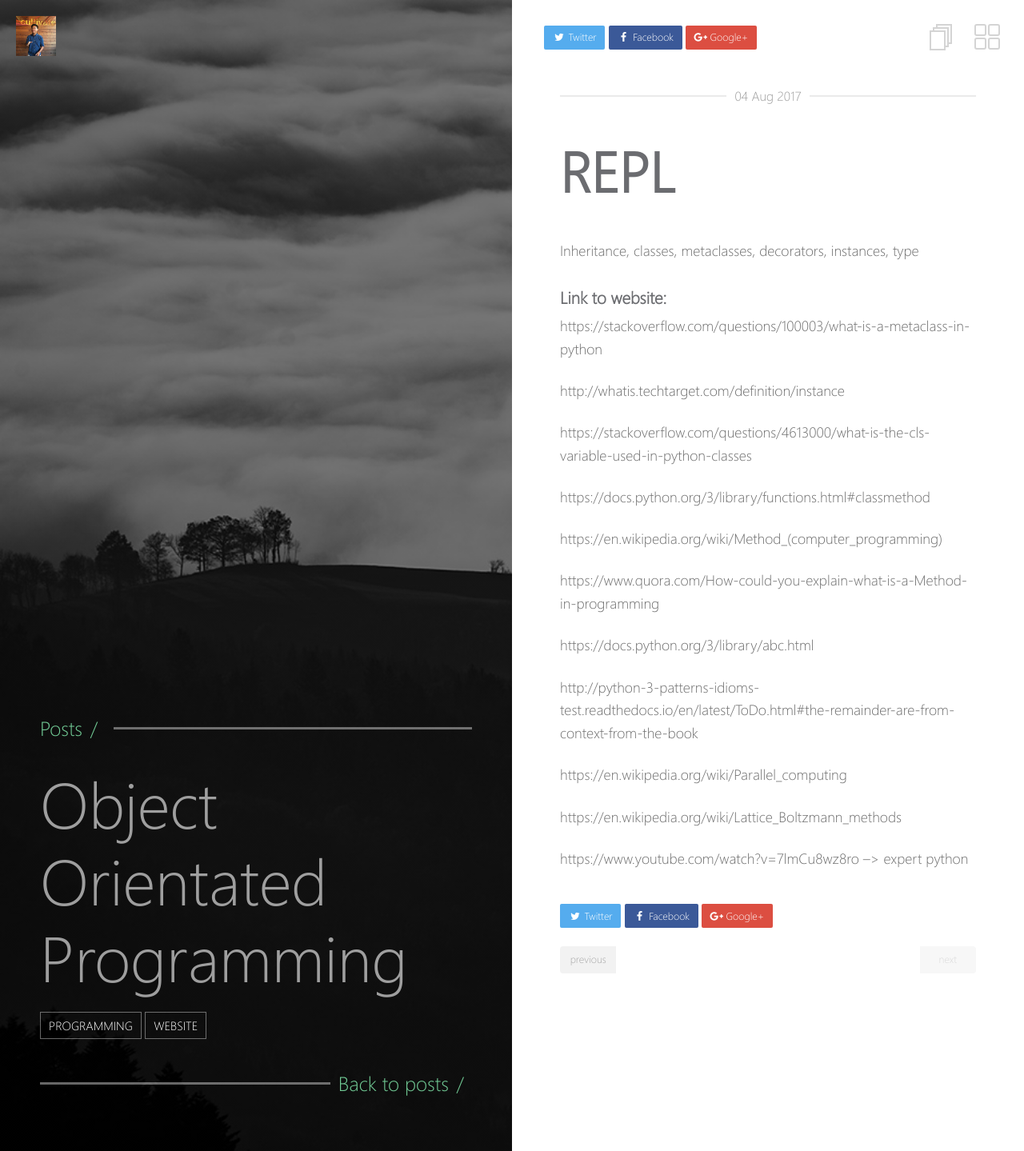
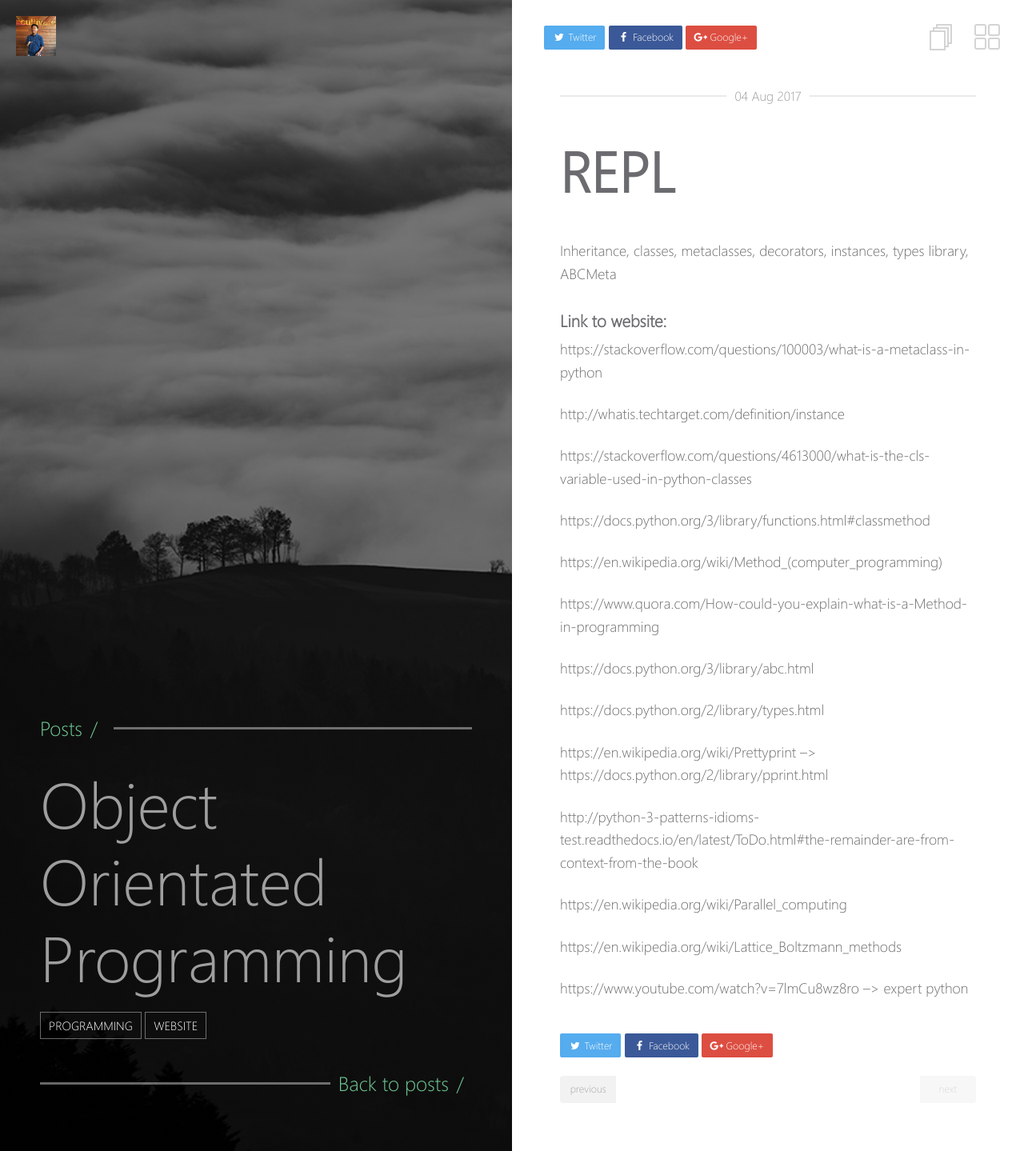
Before and after one commit to ranyishere/ranyishere.github.io, a Jekyll site: the page built from _posts/2017-08-04-classes-inheritance-decorators.md, in a window 1280 px wide. Shown: the whole page at 80% size. Built offline with Jekyll 4.4.1, drawn with Linux system fonts in a browser that asks for light colours.

Commit message:
Auto stash before merge of "master" and "origin/master"
merged new websites

```diff
--- a/_posts/2017-08-04-classes-inheritance-decorators.md
+++ b/_posts/2017-08-04-classes-inheritance-decorators.md
@@ -9,7 +9,7 @@ tags:
 
 # REPL
 
-Inheritance, classes, metaclasses, decorators, instances, type
+Inheritance, classes, metaclasses, decorators, instances, types library, ABCMeta
 
 ### Link to website:
 https://stackoverflow.com/questions/100003/what-is-a-metaclass-in-python
@@ -26,6 +26,10 @@ https://www.quora.com/How-could-you-explain-what-is-a-Method-in-programming
 
 https://docs.python.org/3/library/abc.html
 
+https://docs.python.org/2/library/types.html
+
+https://en.wikipedia.org/wiki/Prettyprint --> https://docs.python.org/2/library/pprint.html
+
 http://python-3-patterns-idioms-test.readthedocs.io/en/latest/ToDo.html#the-remainder-are-from-context-from-the-book
 
 https://en.wikipedia.org/wiki/Parallel_computing
```
